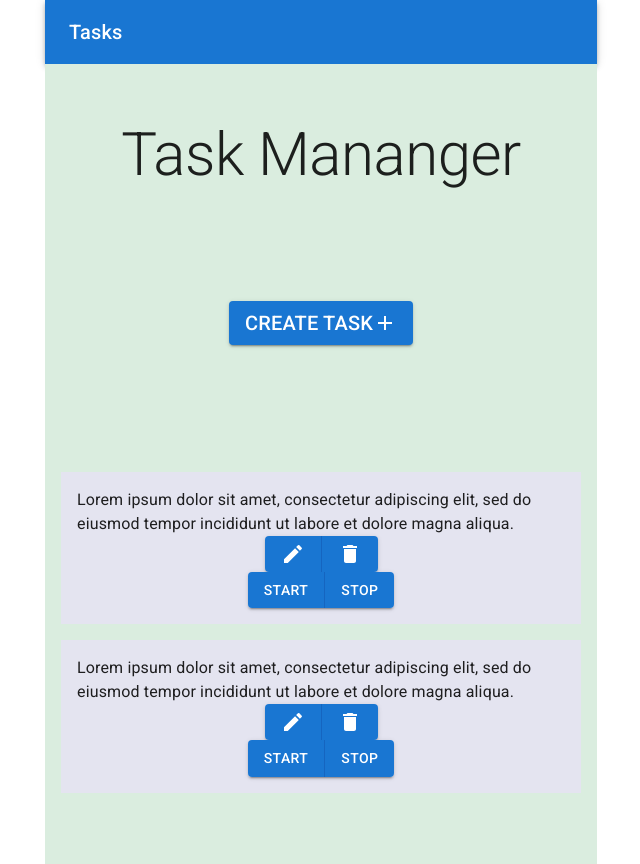
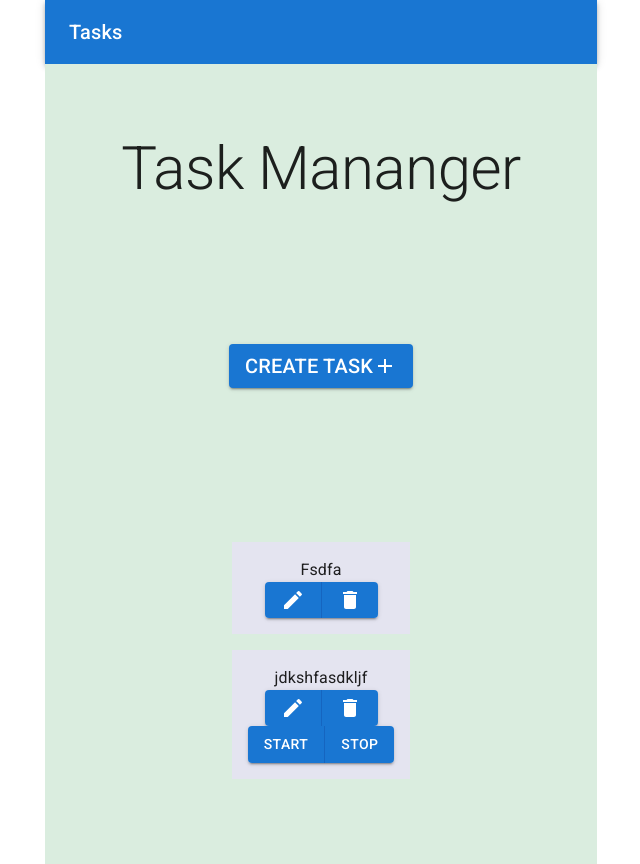
Before and after one commit to PiyushJZ/ems, a React (Vite) app in the folder client/: page / in a window 1280 px wide. Shown: the whole page, without its empty margins (319-959 px from the left). Built offline with nearby package versions, Linux system fonts and the light colour scheme.

Commit message:
EOD commit

```diff
--- a/client/src/components/CreateTask.jsx
+++ b/client/src/components/CreateTask.jsx
@@ -5,7 +5,7 @@ import Button from "@mui/material/Button";
 import TextField from "@mui/material/TextField";
 import Grid from "@mui/material/Grid";
 import Snackbar from "@mui/material/Snackbar";
-import { IconButton } from "@mui/material";
+import  IconButton from "@mui/material/IconButton";
 import CloseIcon from "@mui/icons-material/Close"
 import axios from "axios";
 
--- a/client/src/components/Task.css
+++ b/client/src/components/Task.css
@@ -0,0 +1,6 @@
+.box {
+    display: flex;
+    flex-direction: column;
+    justify-content: space-evenly;
+    align-items: center;
+}
--- a/client/src/components/Task.jsx
+++ b/client/src/components/Task.jsx
@@ -4,17 +4,31 @@ import ButtonGroup from "@mui/material/ButtonGroup";
 import Button from "@mui/material/Button";
 import DeleteIcon from "@mui/icons-material/Delete";
 import EditIcon from "@mui/icons-material/Edit";
+import "./Task.css"
 
-function Task() {
-  const description =
-    "Lorem ipsum dolor sit amet, consectetur adipiscing elit, sed do eiusmod tempor incididunt ut labore et dolore magna aliqua.";
+function Task(props) {
+  const renderControls = () => {
+    if (props.props.status === "pending") {
+      return (
+        <ButtonGroup
+          variant="contained"
+          aria-label="outlined primary button group"
+        >
+          <Button>Start</Button>
+          <Button>Stop</Button>
+        </ButtonGroup>
+      );
+    } else {
+      return;
+    }
+  };
   return (
     <>
       <Box
         sx={{ bgcolor: "#e4e4f0", margin: "1rem", padding: "1rem" }}
         className="box"
       >
-        <Typography>{description}</Typography>
+        <Typography>{props.props.description}</Typography>
         <ButtonGroup
           variant="contained"
           aria-label="outlined primary button group"
@@ -26,13 +40,7 @@ function Task() {
             <DeleteIcon />
           </Button>
         </ButtonGroup>
-        <ButtonGroup
-          variant="contained"
-          aria-label="outlined primary button group"
-        >
-          <Button>Start</Button>
-          <Button>Stop</Button>
-        </ButtonGroup>
+        {renderControls()}
       </Box>
     </>
   );
--- a/client/src/components/TaskList.jsx
+++ b/client/src/components/TaskList.jsx
@@ -3,8 +3,8 @@ import Task from "./Task";
 function TaskList() {
   return (
     <div>
-      <Task />
-      <Task />
+      <Task props={{description: "Fsdfa", status: "done"}}/>
+      <Task props={{description: "jdkshfasdkljf", status: "pending"}}/>
     </div>
   );
 }
```
Also changed, not shown: client/src/components/TaskList.css (deleted).
